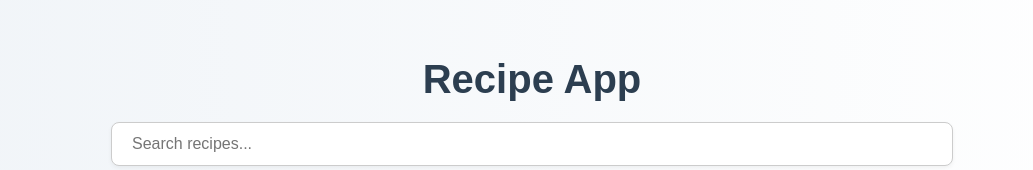
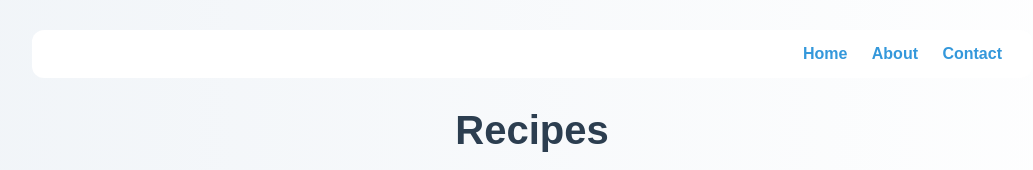
Before and after one commit to mhd-humraz/Recipe-app, a plain HTML site: page index.html in a window 1280 px wide. Shown: the top 170 px of the page, without its empty margins (108-1141 px from the left). Drawn offline with Linux system fonts and the light colour scheme; files whose address does not match are found by name.

Commit message:
Update index.html

```diff
--- a/index.html
+++ b/index.html
@@ -5,12 +5,19 @@
   <title>Recipe App - Home</title>
   <link rel="stylesheet" href="style.css" />
 </head>
+
+<header>
+    <nav>
+      <a href="index.html">Home</a>
+      <a href="#">About</a>
+      <a href="#">Contact</a>
+    </nav>
+</header>
+
 <body>
-  <h1>Recipe App</h1>
+  <h1>Recipes </h1>
   <input type="text" id="search" placeholder="Search recipes..." />
-
   <div id="recipes-container"></div>
-
   <script src="script.js"></script>
 </body>
 </html>
```
